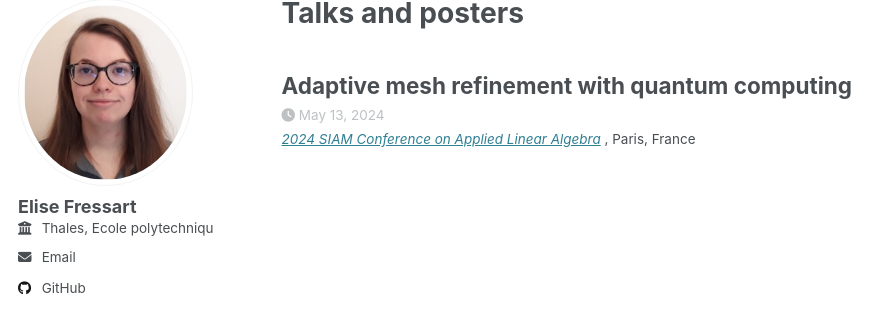
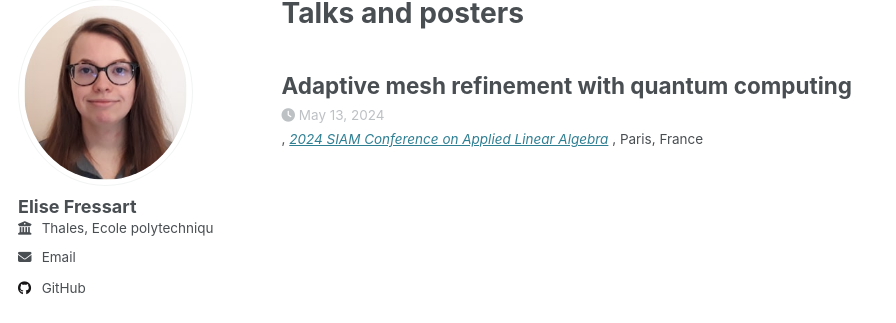
Before and after one commit to fressartelise/fressartelise.github.io, a Jekyll site: the page built from _pages/talks.html, in a window 1280 px wide. Shown: the part 100-423 px from the top of the page, without its empty margins (0-896 px from the left). Built offline with Jekyll 4.4.1, drawn with Linux system fonts in a browser that asks for light colours.

Commit message:
edd type of communication

```diff
--- a/_includes/archive-single-talk.html
+++ b/_includes/archive-single-talk.html
@@ -41,7 +41,7 @@
     {% if post.date %}<p class="page__meta"><i class="fa fa-clock" aria-hidden="true"></i> {{ post.date | date: '%B %d, %Y' }}</p>{% endif %}
     {% if post.venue %}
       <p class="archive__item-excerpt" itemprop="description">
-        <!--{{ post.type }},-->
+        {{ post.type }},
         {% if post.venueurl %}
           <a href="{{ post.venueurl }}" target="_blank" rel="noopener"><i>{{ post.venue }}</i></a>
         {% else %}
```
